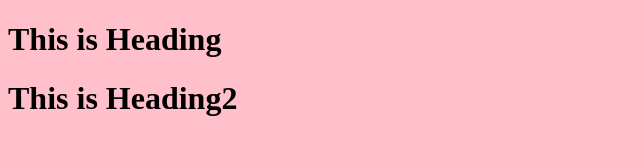
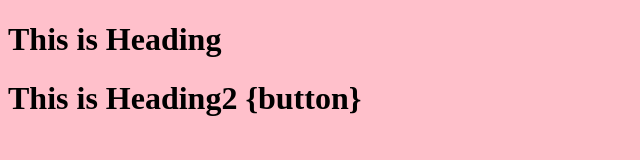
Before and after one commit to srj00999/localRepo, a plain HTML site: page index.html in a window 1280 px wide. Shown: the whole page, without its empty margins (0-640 px from the left). Drawn offline with Linux system fonts and the light colour scheme.

```diff
--- a/index.html
+++ b/index.html
@@ -8,6 +8,6 @@
 </head>
 <body>
     <h1 class="heading">This is Heading</h1>
-    <h1 class="heading">This is Heading2</h1>
+    <h1 class="heading">This is Heading2 {button}</h1>
 </body>
 </html>
```
